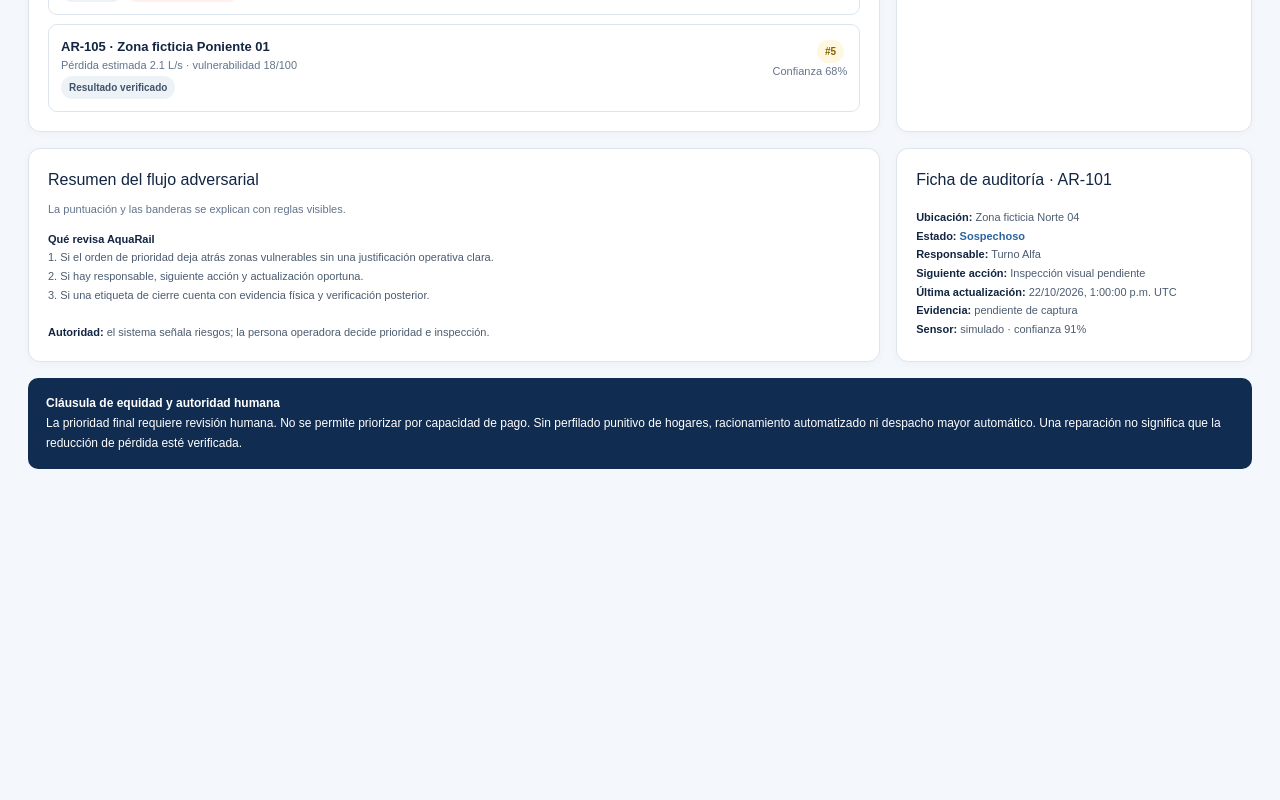
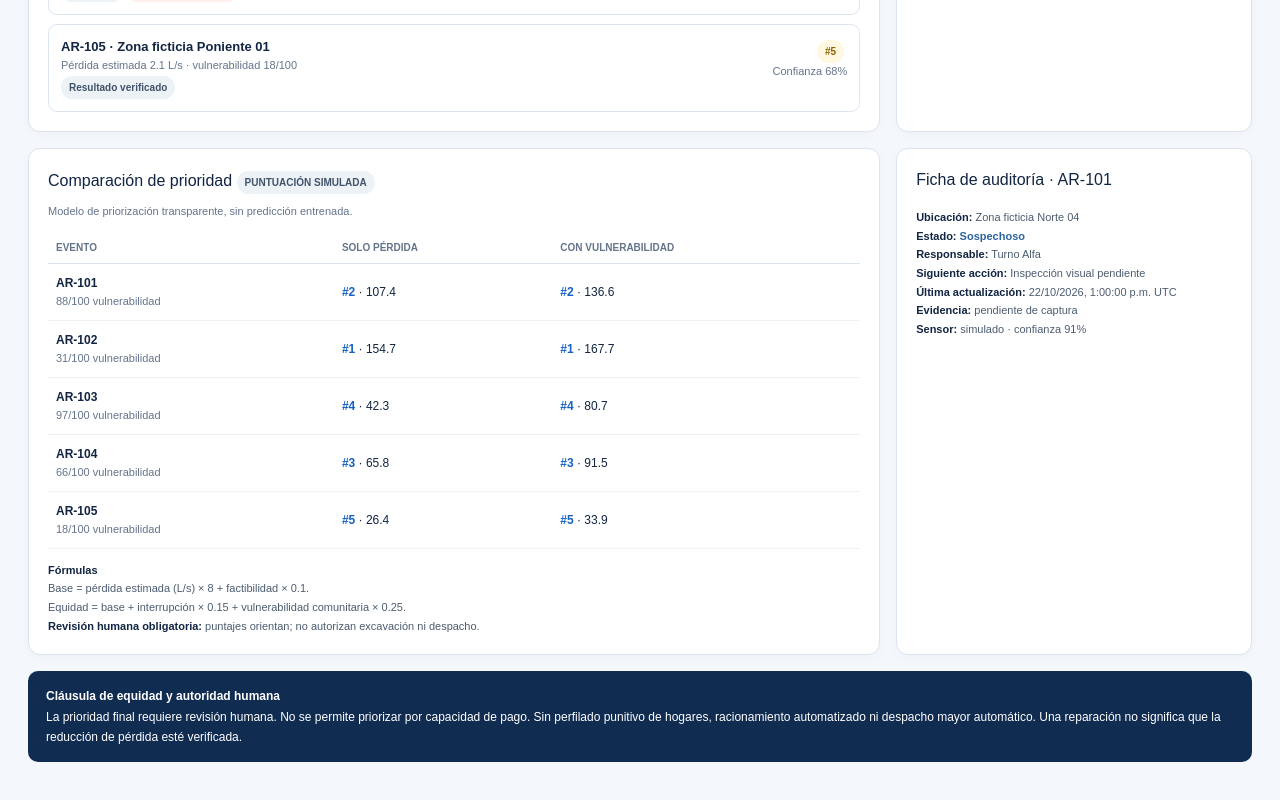
Before and after one commit to diegoglbuilds/w11-aquarail-redteam, a Next.js app: page / in a window 1280 px wide. Shown: the part 780-1580 px from the top of the page. Before the commit the page ends 1297 px from the top, so only its background shows below. Built offline with nearby package versions, Linux system fonts and the light colour scheme.

Commit message:
feat: add transparent priority scoring and comparison

```diff
--- a/app/page.tsx
+++ b/app/page.tsx
@@ -2,11 +2,14 @@
 import { useState } from "react";
 import { simulatedEvents } from "@/lib/events";
 import type { LeakEvent } from "@/lib/schema";
+import { baselineScore, equityAwareScore, rankEvents } from "@/lib/scoring";
 
 export default function Home() {
   const [events] = useState<LeakEvent[]>(simulatedEvents);
   const [selectedId, setSelectedId] = useState(events[0].id);
   const selected = events.find((event) => event.id === selectedId)!;
+  const baselineRanking = rankEvents(events, baselineScore);
+  const equityRanking = rankEvents(events, equityAwareScore);
   return <main className="shell">
     <header className="topbar"><div className="brand">Aqua<span>Rail</span> Red Team</div><div className="top-note">QA adversarial · operaciones municipales · datos ficticios</div></header>
     <div className="layout">
@@ -17,7 +20,7 @@ export default function Home() {
       <div className="grid">
         <section className="card events"><h2>Eventos prioritarios <span className="pill">FEED SIMULADO</span></h2><p className="section-caption">Zonas y telemetría ficticias · sin domicilios ni hogares reales</p><div className="events-list">{events.map((event, i)=><button className={`event-row ${event.id===selectedId?"active":""}`} key={event.id} onClick={()=>setSelectedId(event.id)}><div><div className="event-title">{event.id} · {event.syntheticLocation}</div><div className="muted">Pérdida estimada {event.estimatedLossLps} L/s · vulnerabilidad {event.communityVulnerabilityScore}/100</div><span className="pill">{statusLabel(event.status)}</span>{!event.owner&&<span className="pill red">Sin responsable</span>}{!event.nextAction&&<span className="pill red">Sin siguiente acción</span>}</div><div className="row-right"><span className="pill amber">#{i+1}</span><div className="muted">Confianza {Math.round(event.sensorConfidence*100)}%</div></div></button>)}</div></section>
         <section className="card mapcard"><h2>Geodatos sintéticos</h2><p className="section-caption">Cuadrícula ilustrativa · puntos sin referencia a calles reales</p><div className="map">{events.map((e,i)=><span key={e.id} title={e.id} className="marker" style={{left:`${22+(i*17)%65}%`,top:`${24+(i*23)%60}%`,background:e.id===selectedId?"#1762c4":undefined}}>{i+1}</span>)}</div><div className="legend"><span>● Sospecha simulada</span><span>Seleccionado: {selected.id}</span></div></section>
-        <section className="card priority"><h2>Resumen del flujo adversarial</h2><p className="section-caption">La puntuación y las banderas se explican con reglas visibles.</p><div className="audit"><b>Qué revisa AquaRail</b><br/>1. Si el orden de prioridad deja atrás zonas vulnerables sin una justificación operativa clara.<br/>2. Si hay responsable, siguiente acción y actualización oportuna.<br/>3. Si una etiqueta de cierre cuenta con evidencia física y verificación posterior.<br/><br/><b>Autoridad:</b> el sistema señala riesgos; la persona operadora decide prioridad e inspección.</div></section>
+        <section className="card priority"><h2>Comparación de prioridad <span className="pill">PUNTUACIÓN SIMULADA</span></h2><p className="section-caption">Modelo de priorización transparente, sin predicción entrenada.</p><table className="table"><thead><tr><th>Evento</th><th>Solo pérdida</th><th>Con vulnerabilidad</th></tr></thead><tbody>{events.map(e=><tr key={e.id}><td><b>{e.id}</b><br/><span className="muted">{e.communityVulnerabilityScore}/100 vulnerabilidad</span></td><td><span className="rank">#{baselineRanking.findIndex(r=>r.event.id===e.id)+1}</span> · {baselineScore(e).toFixed(1)}</td><td><span className="rank">#{equityRanking.findIndex(r=>r.event.id===e.id)+1}</span> · {equityAwareScore(e).toFixed(1)}</td></tr>)}</tbody></table><div className="audit" style={{marginTop:12}}><b>Fórmulas</b><br/>Base = pérdida estimada (L/s) × 8 + factibilidad × 0.1.<br/>Equidad = base + interrupción × 0.15 + vulnerabilidad comunitaria × 0.25.<br/><b>Revisión humana obligatoria:</b> puntajes orientan; no autorizan excavación ni despacho.</div></section>
         <section className="card detail"><h2>Ficha de auditoría · {selected.id}</h2><div className="audit"><b>Ubicación:</b> {selected.syntheticLocation}<br/><b>Estado:</b> <span className="status">{statusLabel(selected.status)}</span><br/><b>Responsable:</b> {selected.owner??"Sin responsable"}<br/><b>Siguiente acción:</b> {selected.nextAction??"Sin siguiente acción"}<br/><b>Última actualización:</b> {new Date(selected.createdAt).toLocaleString("es-MX",{timeZone:"UTC"})} UTC<br/><b>Evidencia:</b> pendiente de captura<br/><b>Sensor:</b> simulado · confianza {Math.round(selected.sensorConfidence*100)}%</div></section>
         <div className="clause"><b>Cláusula de equidad y autoridad humana</b><br/>La prioridad final requiere revisión humana. No se permite priorizar por capacidad de pago. Sin perfilado punitivo de hogares, racionamiento automatizado ni despacho mayor automático. Una reparación no significa que la reducción de pérdida esté verificada.</div>
       </div>
--- /dev/null
+++ b/lib/scoring.ts
@@ -0,0 +1,21 @@
+import type { LeakEvent } from "./schema";
+
+/** Baseline deliberately emphasizes loss: loss L/s × 8 + feasibility × 0.1. */
+export function baselineScore(event: LeakEvent): number {
+  return round(event.estimatedLossLps * 8 + event.repairFeasibilityScore * 0.1);
+}
+
+/** Equity-aware score adds service interruption × 0.15 and vulnerability × 0.25. */
+export function equityAwareScore(event: LeakEvent): number {
+  return round(baselineScore(event) + event.serviceInterruptionScore * 0.15 + event.communityVulnerabilityScore * 0.25);
+}
+
+export function rankEvents(events: LeakEvent[], scorer: (event: LeakEvent) => number) {
+  return [...events].map((event) => ({ event, score: scorer(event) })).sort((a, b) => b.score - a.score || a.event.id.localeCompare(b.event.id));
+}
+
+export function rankingExplanation(event: LeakEvent) {
+  return `Base ${baselineScore(event).toFixed(1)} + interrupción ${event.serviceInterruptionScore}×0.15 + vulnerabilidad ${event.communityVulnerabilityScore}×0.25 = ${equityAwareScore(event).toFixed(1)}.`;
+}
+
+function round(n: number) { return Math.round(n * 10) / 10; }
```
